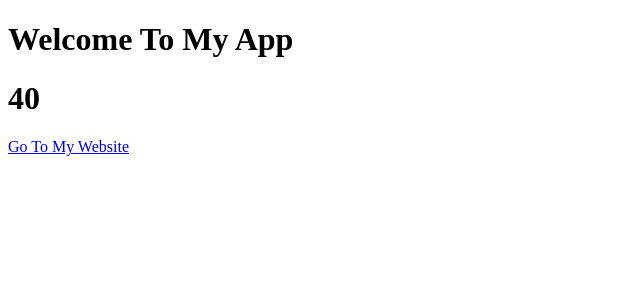
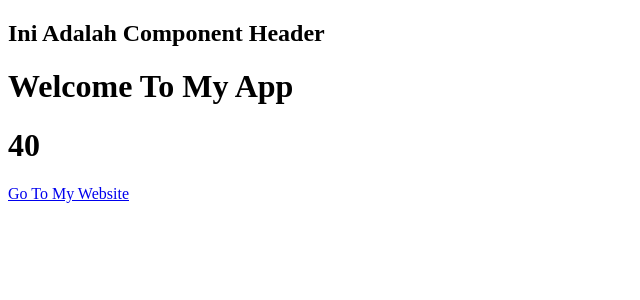
Before and after one commit to luthfimauludy/belajar-reactjs, a React (Create React App) app: page / in a window 1280 px wide. Shown: the top 300 px of the page, without its empty margins (0-640 px from the left). Built offline with nearby package versions, Linux system fonts and the light colour scheme.

Commit message:
Add Header Component

```diff
--- a/src/App.js
+++ b/src/App.js
@@ -1,3 +1,4 @@
+import Header from "./components/Header";
 
 function App() {
     const title = "Welcome To My App";
@@ -6,6 +7,7 @@
 
     return (
         <div>
+            <Header />
             <h1>{ title }</h1>
             <h1>{ age * 2 }</h1>
             <a href={link}>Go To My Website</a>
--- /dev/null
+++ b/src/components/Header.js
@@ -0,0 +1,9 @@
+const Header = () => {
+    return (
+        <div>
+            <h2>Ini Adalah Component Header</h2>
+        </div>
+    )
+}
+
+export default Header
```
